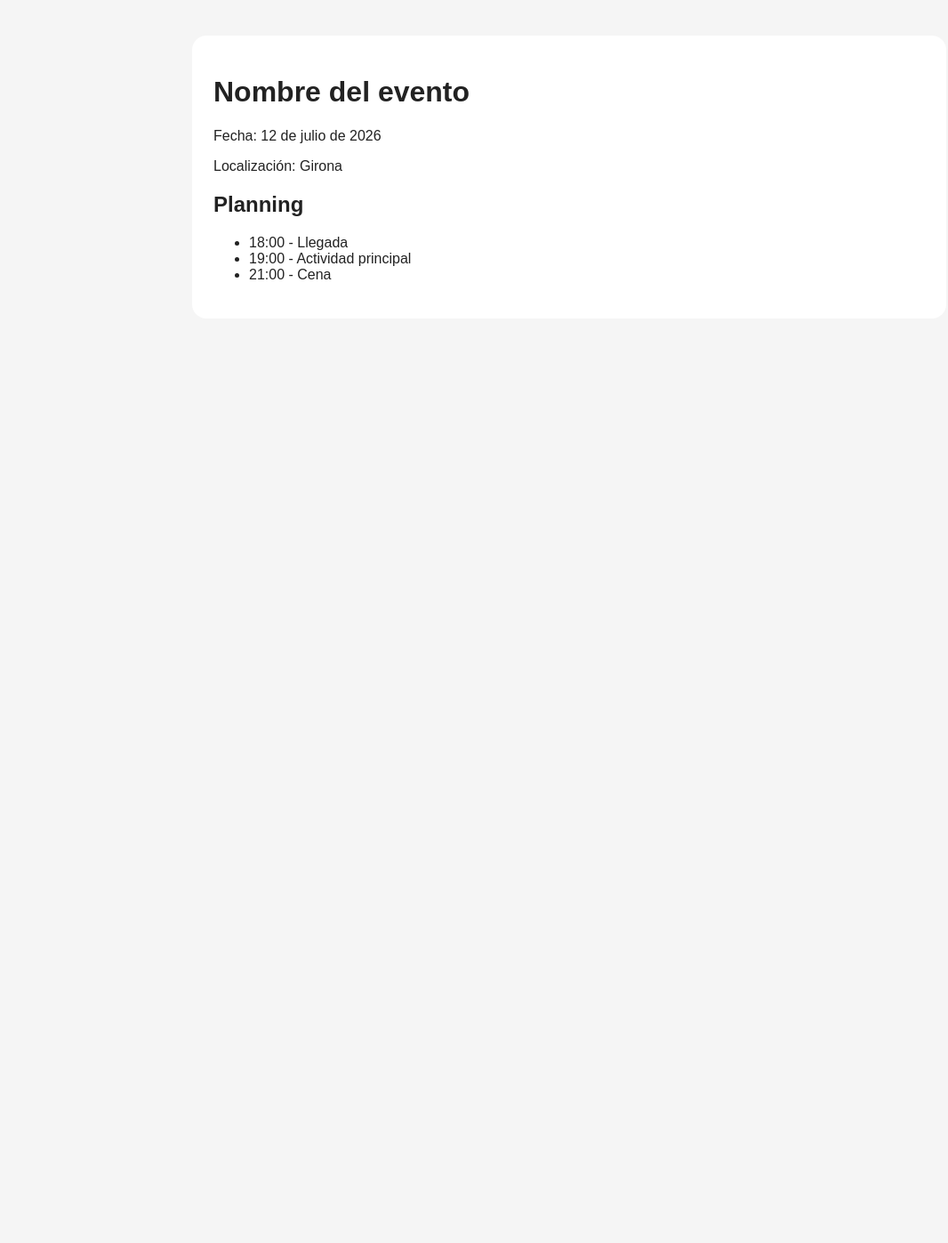
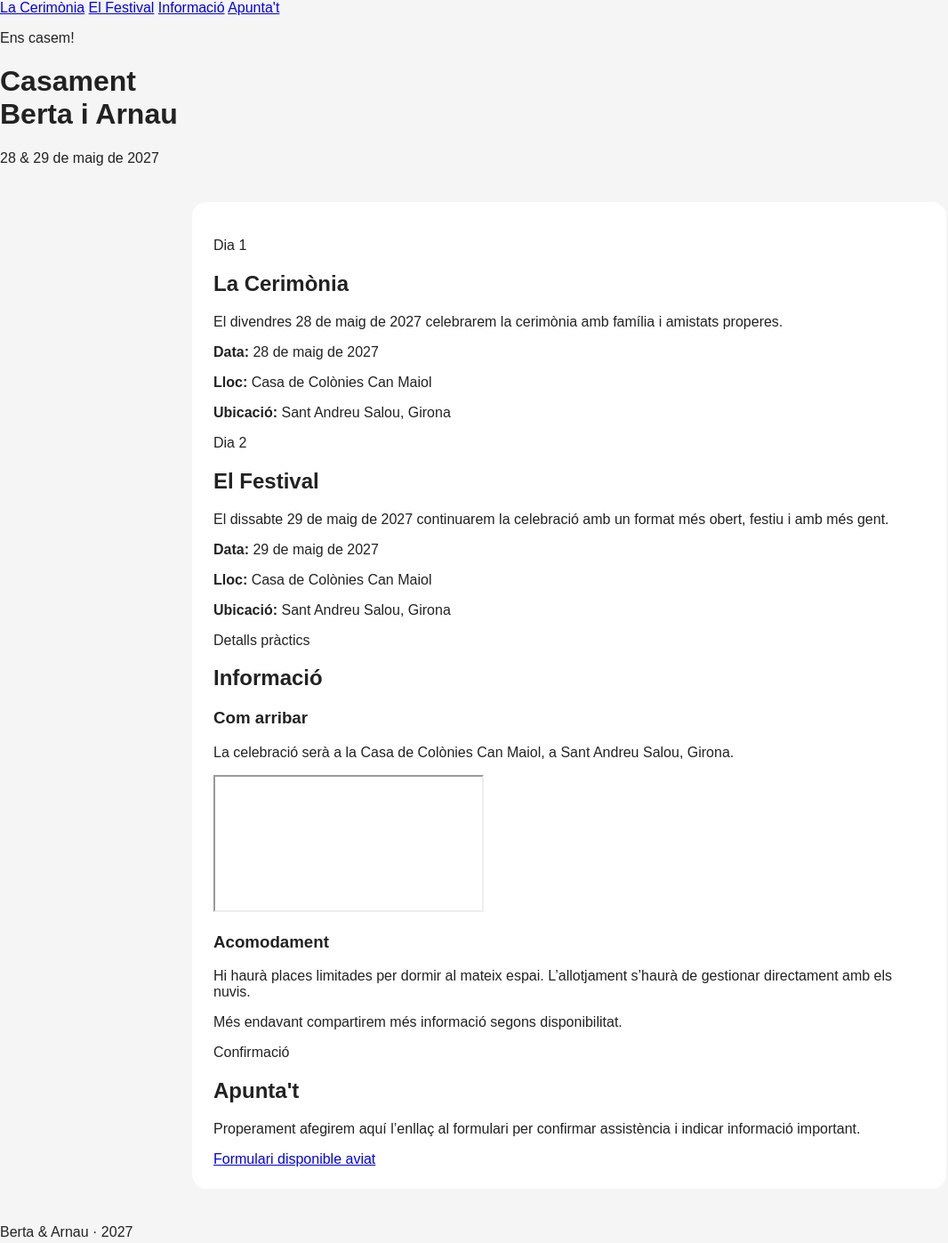
Before and after one commit to arnau-castiella/casament-berta-arnau, a plain HTML site: page index.html in a window 1280 px wide. Shown: the whole page at 89% size, without its empty margins (0-1066 px from the left). Before the commit the page ends 800 px from the top, so only its background shows below. Drawn offline with Linux system fonts and the light colour scheme; grey boxes are pictures that could not be loaded.

Commit message:
Update event details for Berta and Arnau's wedding

```diff
--- a/index.html
+++ b/index.html
@@ -1,25 +1,119 @@
 <!DOCTYPE html>
-<html lang="es">
+<html lang="ca">
 <head>
   <meta charset="UTF-8" />
   <meta name="viewport" content="width=device-width, initial-scale=1.0" />
-  <title>Evento 2026</title>
+  <title>Casament Berta i Arnau</title>
   <link rel="stylesheet" href="style.css" />
 </head>
 <body>
+
+  <header class="hero">
+    <nav class="navbar">
+      <a href="#cerimonia">La Cerimònia</a>
+      <a href="#festival">El Festival</a>
+      <a href="#info">Informació</a>
+      <a href="#apuntat">Apunta't</a>
+    </nav>
+
+    <div class="hero-content">
+      <p class="subtitle">Ens casem!</p>
+      <h1>Casament<br>Berta i Arnau</h1>
+      <p class="date">28 & 29 de maig de 2027</p>
+    </div>
+  </header>
+
   <main>
-    <h1>Nombre del evento</h1>
-    <p>Fecha: 12 de julio de 2026</p>
-    <p>Localización: Girona</p>
 
-    <section>
-      <h2>Planning</h2>
-      <ul>
-        <li>18:00 - Llegada</li>
-        <li>19:00 - Actividad principal</li>
-        <li>21:00 - Cena</li>
-      </ul>
+    <section id="cerimonia" class="section">
+      <div class="section-content">
+        <p class="section-label">Dia 1</p>
+        <h2>La Cerimònia</h2>
+        <p>
+          El divendres 28 de maig de 2027 celebrarem la cerimònia amb família
+          i amistats properes.
+        </p>
+
+        <div class="details">
+          <p><strong>Data:</strong> 28 de maig de 2027</p>
+          <p><strong>Lloc:</strong> Casa de Colònies Can Maiol</p>
+          <p><strong>Ubicació:</strong> Sant Andreu Salou, Girona</p>
+        </div>
+      </div>
     </section>
+
+    <section id="festival" class="section alt">
+      <div class="section-content">
+        <p class="section-label">Dia 2</p>
+        <h2>El Festival</h2>
+        <p>
+          El dissabte 29 de maig de 2027 continuarem la celebració amb un format
+          més obert, festiu i amb més gent.
+        </p>
+
+        <div class="details">
+          <p><strong>Data:</strong> 29 de maig de 2027</p>
+          <p><strong>Lloc:</strong> Casa de Colònies Can Maiol</p>
+          <p><strong>Ubicació:</strong> Sant Andreu Salou, Girona</p>
+        </div>
+      </div>
+    </section>
+
+    <section id="info" class="section info-section">
+      <div class="section-content wide">
+        <p class="section-label">Detalls pràctics</p>
+        <h2>Informació</h2>
+
+        <div class="info-grid">
+          <article class="card">
+            <h3>Com arribar</h3>
+            <p>
+              La celebració serà a la Casa de Colònies Can Maiol, a Sant Andreu
+              Salou, Girona.
+            </p>
+
+            <div class="map-container">
+              <iframe
+                src="https://www.google.com/maps?q=Casa%20de%20Col%C3%B2nies%20Can%20Maiol%20Sant%20Andreu%20Salou%20Girona&output=embed"
+                loading="lazy">
+              </iframe>
+            </div>
+          </article>
+
+          <article class="card">
+            <h3>Acomodament</h3>
+            <p>
+              Hi haurà places limitades per dormir al mateix espai.
+              L’allotjament s’haurà de gestionar directament amb els nuvis.
+            </p>
+            <p>
+              Més endavant compartirem més informació segons disponibilitat.
+            </p>
+          </article>
+        </div>
+      </div>
+    </section>
+
+    <section id="apuntat" class="section cta-section">
+      <div class="section-content">
+        <p class="section-label">Confirmació</p>
+        <h2>Apunta't</h2>
+        <p>
+          Properament afegirem aquí l’enllaç al formulari per confirmar
+          assistència i indicar informació important.
+        </p>
+
+        <a class="button disabled" href="#" aria-disabled="true">
+          Formulari disponible aviat
+        </a>
+      </div>
+    </section>
+
   </main>
+
+  <footer>
+    <p>Berta & Arnau · 2027</p>
+  </footer>
+
 </body>
 </html>
```
